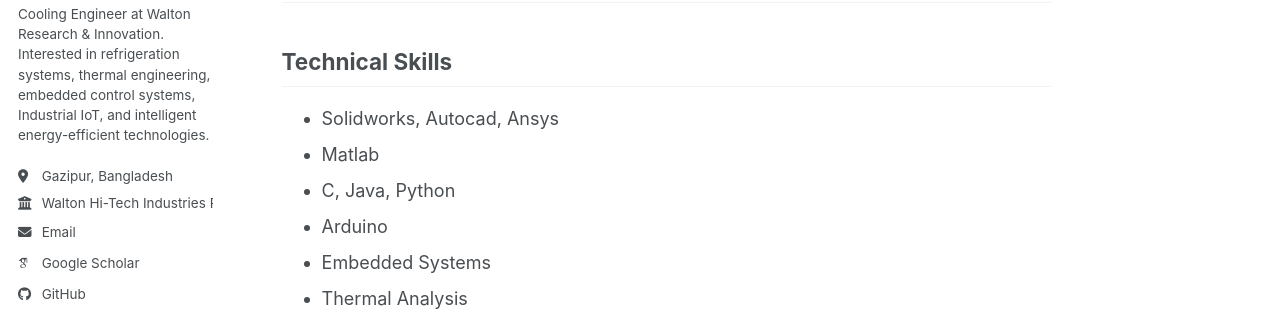
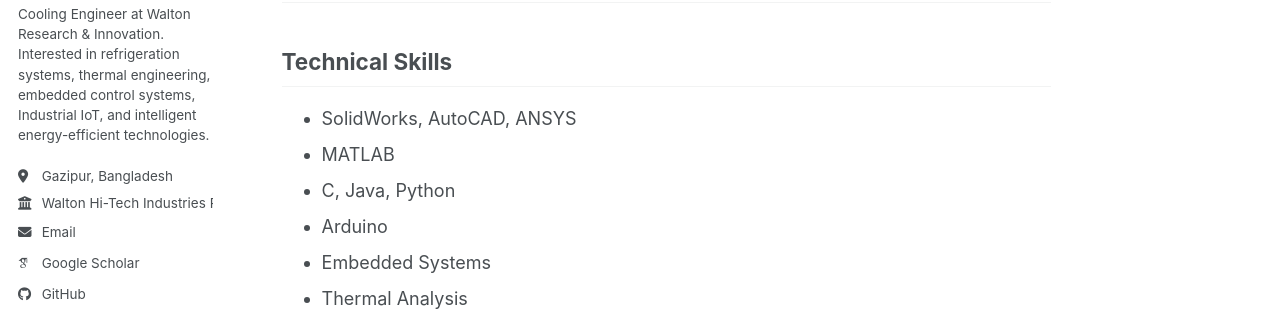
Before and after one commit to Milu-BD/Milu-BD.github.io, a Jekyll site: the page built from _pages/cv.md, in a window 1280 px wide and 900 px high, scrolled down 572 px. Shown: the part 273-584 px from the top of the window. Built offline with Jekyll 4.4.1, drawn with Linux system fonts in a browser that asks for light colours; some web fonts are replaced; a script bundle is joined from its source files by our own code; library files that are not in the unit come from our copies; our own code applies the rules of GitHub Pages for plain Markdown files.

Commit message:
Update cv.md

```diff
--- a/_pages/cv.md
+++ b/_pages/cv.md
@@ -42,8 +42,8 @@ Rajshahi University of Engineering & Technology (RUET)
 
 ## Technical Skills
 
-* Solidworks, Autocad, Ansys
-* Matlab
+* SolidWorks, AutoCAD, ANSYS
+* MATLAB
 * C, Java, Python
 * Arduino
 * Embedded Systems
```
